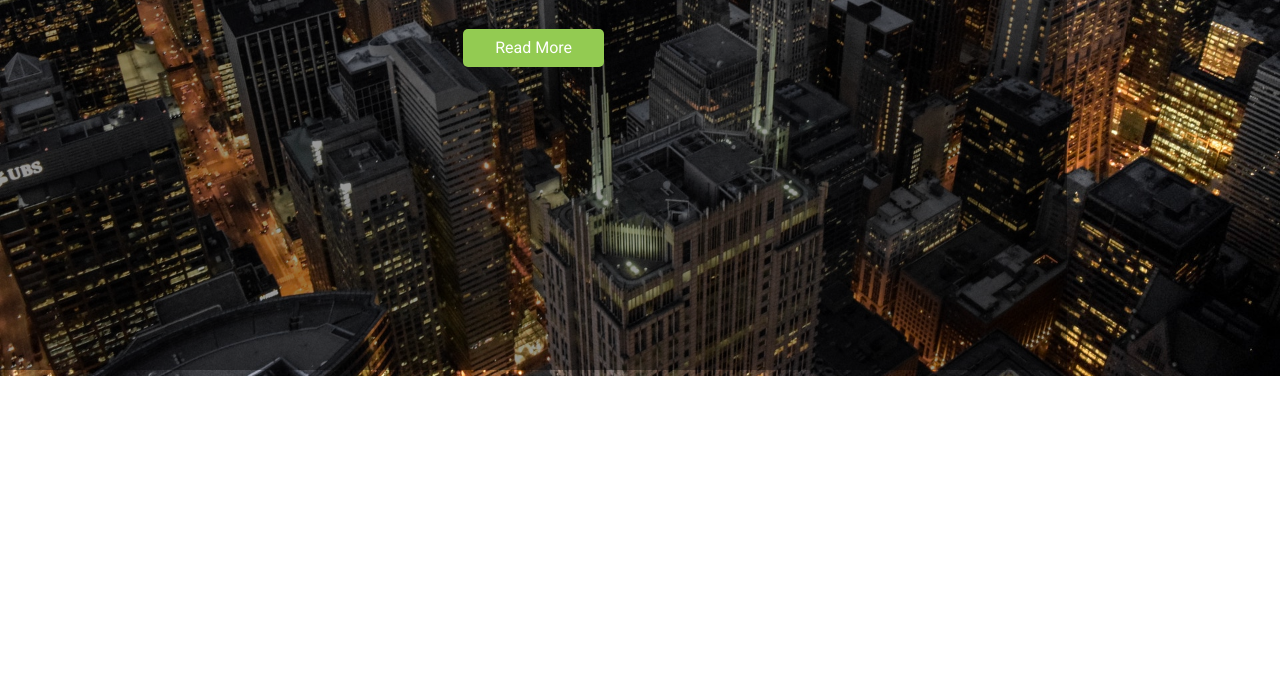
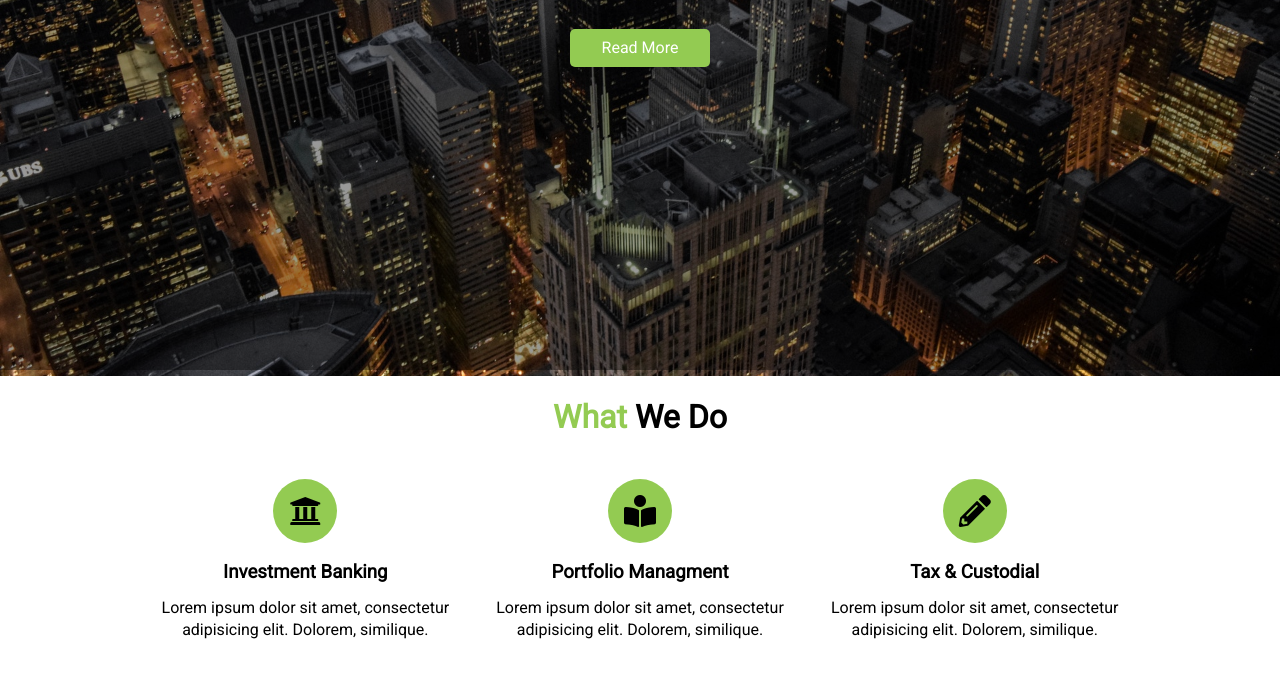
Before and after one commit to agarcian031/company-site, a plain HTML site: page index.html in a window 1280 px wide. Shown: the part 490-1168 px from the top of the page. Before the commit the page ends 866 px from the top, so only its background shows below. Drawn offline with Linux system fonts and the light colour scheme.

Commit message:
Add style to what we do section

```diff
--- a/css/styles.css
+++ b/css/styles.css
@@ -23,6 +23,17 @@ p {
 }
 
 /* Utility Classes */
+.container {
+  max-width: 1100px;
+  margin: auto;
+  padding: 0 2rem;
+  overflow: hidden;
+}
+
+.text-center {
+  text-align: center;
+}
+
 .text-primary {
   color: #93cb52;
 }
@@ -32,6 +43,14 @@ p {
   margin-bottom: 0.75rem;
   line-height: 1.1;
 }
+
+.m-heading {
+  font-size: 2rem;
+  margin-bottom: 0.75rem;
+  line-height: 1.1;
+}
+
+
 
 .lead {
   font-size: 1.3rem;
@@ -54,6 +73,18 @@ p {
 .btn-dark {
   background: #333;
   color: #fff;
+}
+
+.py-1 {
+  padding: 1.5rem 0;
+}
+
+.py-2 {
+  padding: 2rem 0;
+}
+
+.py-3 {
+  padding: 3rem 0;
 }
 
 /* Navbar */
@@ -107,6 +138,28 @@ p {
   position: absolute;
   top: 60px;
   left: 0;
+  right: 0;
+  bottom: 0;
   background-color: rgba(0, 0, 0, 0.4);
 
 }
+
+/* Section: What We Do */
+#what .items {
+  display: flex;
+  padding: 1rem;
+}
+
+#what .items .item {
+  flex: 1;
+  text-align: center;
+  padding: 1rem;
+
+}
+
+#what .items .item i {
+  background: #93cb52;
+  padding: 1rem;
+  border-radius: 50%;
+  margin-bottom: 1rem;
+}
--- a/index.html
+++ b/index.html
@@ -46,6 +46,39 @@
     </div>
   </header>
 
+  <!-- Section: What We Do  -->
+  <section id="what" class="bg-light py-1">
+    <div class="container">
+      <h2 class="m-heading text-center"><span class="text-primary">What</span> We Do</h2>
+      <div class="items">
+        <!-- Item 1 -->
+        <div class="item"><i class="fas fa-university fa-2x"></i></fa-university>
+          <div>
+            <h3>Investment Banking</h3>
+            <p>Lorem ipsum dolor sit amet, consectetur adipisicing elit. Dolorem, similique.</p>
+          </div>
+        </div>
+
+        <!-- Item 2  -->
+        <div class="item"><i class="fas fa-book-reader fa-2x"></i></fa-university>
+          <div>
+            <h3>Portfolio Managment</h3>
+            <p>Lorem ipsum dolor sit amet, consectetur adipisicing elit. Dolorem, similique.</p>
+          </div>
+        </div>
+
+        <!-- Item 3 -->
+        <div class="item"><i class="fas fa-pencil-alt fa-2x"></i></fa-university>
+          <div>
+            <h3>Tax & Custodial</h3>
+            <p>Lorem ipsum dolor sit amet, consectetur adipisicing elit. Dolorem, similique.</p>
+          </div>
+        </div>
+      </div>
+    </div>
+
+  </section>
+
 </body>
 
 </html>
```
